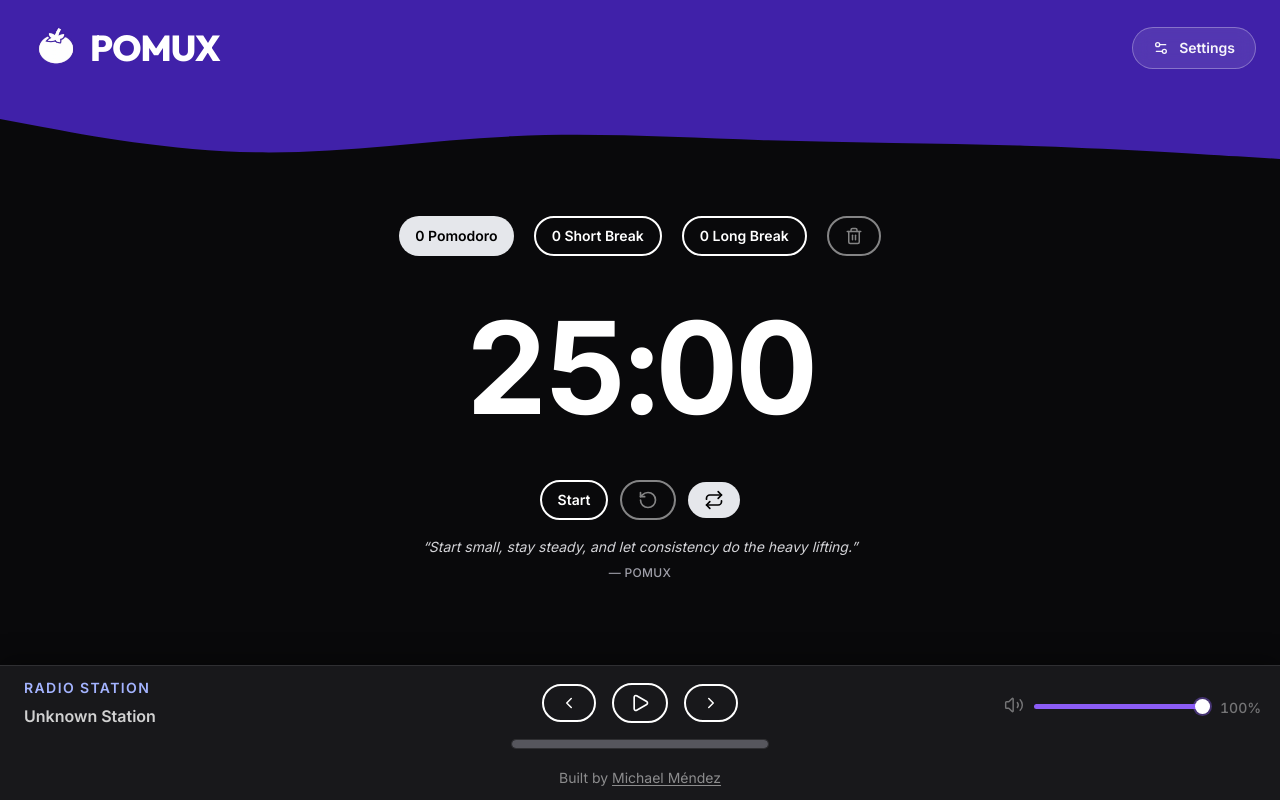
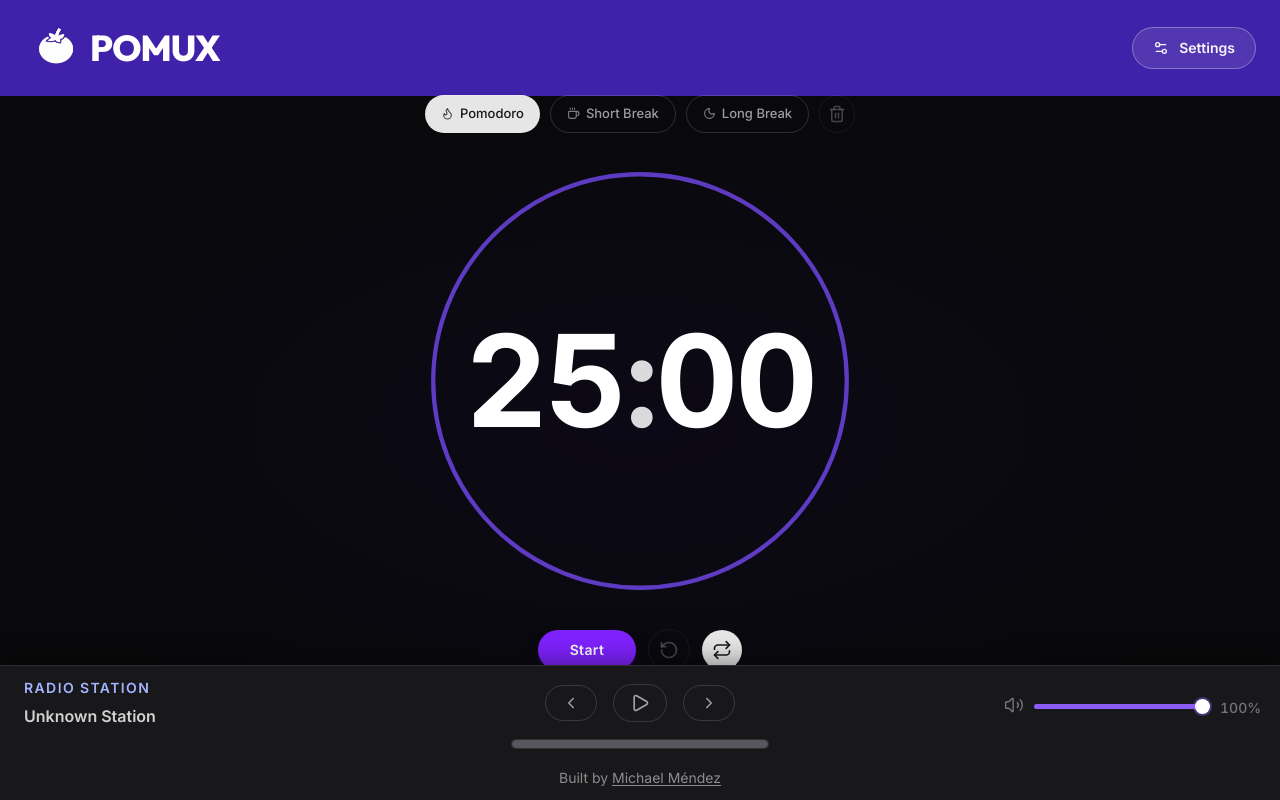
Before and after one commit to michaelmendez/pomux, a React (Vite) app: page / in a window 1280 px wide. Built offline with nearby package versions, Linux system fonts and the light colour scheme; no server answers.

Commit message:
feat: enhance timer components with improved styling, layout, and functionality

```diff
--- a/src/App.tsx
+++ b/src/App.tsx
@@ -15,7 +15,7 @@ function App() {
     <SettingsProvider>
       <title>{isTimerRunning ? `${formatTime(seconds)} · ${APP_NAME}` : BASE_HEAD_TITLE}</title>
       <HeaderLayout />
-      <main className="flex flex-1 flex-col items-center justify-center gap-4 xs:gap-2 px-4 sm:px-6 pb-44 xs:pb-52 sm:pb-44">
+      <main className="flex flex-1 flex-col items-center justify-center gap-6 xs:gap-3 px-4 sm:px-6 pb-44 xs:pb-52 sm:pb-44">
         <TimerLayout
           seconds={seconds}
           setSeconds={setSeconds}
--- a/src/features/header/components/Settings.tsx
+++ b/src/features/header/components/Settings.tsx
@@ -1,5 +1,5 @@
+import { useSettings } from "@/contexts/useSettings";
 import Slider from "@/shared/ui/Slider";
-import { useSettings } from "@/contexts/useSettings";
 import { toMinutes, toSeconds } from "@/utils/timeConversion";
 import { Settings2, X } from "lucide-react";
 import { useEffect, useRef, useState } from "react";
@@ -221,7 +221,7 @@ export default function Settings() {
                   <button
                     type="submit"
                     disabled={!isDirty}
-                    className="rounded-full bg-white px-5 py-2 text-base font-semibold text-black transition-opacity hover:opacity-90 disabled:cursor-not-allowed disabled:opacity-50 focus-visible:outline-none focus-visible:ring-2 focus-visible:ring-white/40"
+                    className="rounded-full bg-violet-600 px-5 py-2 text-base font-semibold text-white shadow-lg shadow-violet-950/40 transition-all hover:bg-violet-500 disabled:cursor-not-allowed disabled:opacity-40 focus-visible:outline-none focus-visible:ring-2 focus-visible:ring-violet-400/60"
                   >
                     Save
                   </button>
--- a/src/features/timer/components/Layout.tsx
+++ b/src/features/timer/components/Layout.tsx
@@ -1,19 +1,19 @@
+import {
+  INITIAL_SESSIONS,
+  NOTIFICATION_SOUND_PATH,
+  POMODOROS_BEFORE_LONG_BREAK,
+  STORAGE_KEYS,
+  TIMER_INTERVAL_MS,
+  TIMER_TYPES,
+} from "@/constants/consts";
+import { useSettings } from "@/contexts/useSettings";
 import MotivationalQuote from "@/features/timer/components/MotivationalQuote";
 import Timer from "@/features/timer/components/Timer";
 import TimerControlBar from "@/features/timer/components/TimerControlBar";
 import TimerSessionNav from "@/features/timer/components/TimerSessionNav";
-import {
-  TIMER_TYPES,
-  STORAGE_KEYS,
-  NOTIFICATION_SOUND_PATH,
-  INITIAL_SESSIONS,
-  POMODOROS_BEFORE_LONG_BREAK,
-  TIMER_INTERVAL_MS,
-} from "@/constants/consts";
-import { useSettings } from "@/contexts/useSettings";
 import useLocalStorage from "@/hooks/useLocalStorage";
 import type { TimerTypes } from "@/types/types";
-import { useState, useRef, useEffect } from "react";
+import { useEffect, useRef, useState } from "react";
 
 type TimerLayoutProps = {
   seconds: number;
@@ -35,11 +35,18 @@ export default function TimerLayout({
   const [sessions, setSessions] = useLocalStorage(STORAGE_KEYS.SESSIONS, INITIAL_SESSIONS);
   const { settings } = useSettings();
 
+  // Track running state in a ref so the reset effect only fires on mode/duration
+  // changes — NOT when the timer is merely paused/resumed.
+  const isTimerRunningRef = useRef(isTimerRunning);
   useEffect(() => {
-    if (!isTimerRunning) {
+    isTimerRunningRef.current = isTimerRunning;
+  }, [isTimerRunning]);
+
+  useEffect(() => {
+    if (!isTimerRunningRef.current) {
       setSeconds(settings.durations[activeButton]);
     }
-  }, [activeButton, isTimerRunning, setSeconds, settings.durations]);
+  }, [activeButton, settings.durations, setSeconds]);
 
   useEffect(() => {
     if (seconds === 0) {
@@ -124,7 +131,11 @@ export default function TimerLayout({
         sessions={sessions}
         handleResetSessions={handleResetSessions}
       />
-      <Timer seconds={seconds} isRunning={isTimerRunning} />
+      <Timer
+        seconds={seconds}
+        totalSeconds={settings.durations[activeButton]}
+        isRunning={isTimerRunning}
+      />
       <TimerControlBar
         isTimerRunning={isTimerRunning}
         handleStartTimer={handleStartTimer}
--- a/src/features/timer/components/MotivationalQuote.tsx
+++ b/src/features/timer/components/MotivationalQuote.tsx
@@ -80,18 +80,18 @@ export default function MotivationalQuote() {
   }
 
   return (
-    <div className="flex flex-col items-center gap-1 w-full max-w-xs sm:max-w-md md:max-w-lg text-center px-4 xs:px-2">
+    <div className="flex flex-col items-center gap-1.5 w-full max-w-xs sm:max-w-md md:max-w-lg text-center px-4 xs:px-2">
       <div
         className={`xs:min-h-[3.9rem] transition-all duration-500 ease-out motion-reduce:transition-none ${
           isVisible ? "opacity-100 translate-y-0" : "opacity-0 translate-y-1"
         }`}
       >
-        <blockquote className="quote-clamp text-sm xs:text-[0.84rem] italic text-zinc-300 leading-relaxed xs:leading-snug">
+        <blockquote className="quote-clamp text-sm xs:text-[0.84rem] italic text-white/40 leading-relaxed xs:leading-snug font-light">
           &ldquo;{displayQuote?.q}&rdquo;
         </blockquote>
-        <span className="mt-1 text-xs xs:text-[10px] font-medium text-zinc-400 tracking-wide uppercase">
-          — {displayQuote?.a}
-        </span>
+        <cite className="mt-1.5 block text-[11px] xs:text-[10px] not-italic font-medium text-white/45 tracking-widest uppercase">
+          &mdash; {displayQuote?.a}
+        </cite>
       </div>
     </div>
   );
--- a/src/features/timer/components/Timer.tsx
+++ b/src/features/timer/components/Timer.tsx
@@ -1,22 +1,69 @@
 import { formatTime } from "@/utils/formatTime";
+
+const RING_RADIUS = 120;
+const CIRCUMFERENCE = 2 * Math.PI * RING_RADIUS;
 
 type TimerProps = {
   seconds: number;
+  totalSeconds: number;
   isRunning: boolean;
 };
 
-export default function Timer({ seconds, isRunning }: Readonly<TimerProps>) {
+export default function Timer({ seconds, totalSeconds, isRunning }: Readonly<TimerProps>) {
   const [minutes, secs] = formatTime(seconds).split(":");
+  const progress = totalSeconds > 0 ? seconds / totalSeconds : 1;
+  const strokeDashoffset = CIRCUMFERENCE * (1 - progress);
 
   return (
-    <div
-      className={`rounded-full p-4 sm:p-8 transition-all duration-700 ${
-        isRunning ? "shadow-[0_0_60px_10px_rgba(65,0,202,0.4)]" : "shadow-none"
-      }`}
-    >
-      <span className="text-8xl xs:text-6xl md:text-9xl font-bold tracking-tight tabular-nums">
+    <div className="relative flex items-center justify-center xs:w-60 xs:h-60 w-80 h-80 md:w-112 md:h-112">
+      {/* Ambient glow when running */}
+      <div
+        className={`absolute inset-0 rounded-full transition-all duration-700 ease-in-out pointer-events-none ${
+          isRunning
+            ? "shadow-[0_0_80px_rgba(112,69,235,0.18),inset_0_0_60px_rgba(65,0,202,0.07)]"
+            : "shadow-none"
+        }`}
+      />
+
+      {/* SVG progress ring */}
+      <svg
+        viewBox="0 0 260 260"
+        className="absolute inset-0 w-full h-full -rotate-90"
+        aria-hidden="true"
+      >
+        {/* Track */}
+        <circle
+          cx="130"
+          cy="130"
+          r={RING_RADIUS}
+          fill="none"
+          stroke="rgba(255,255,255,0.05)"
+          strokeWidth="2"
+        />
+        {/* Progress arc */}
+        <circle
+          cx="130"
+          cy="130"
+          r={RING_RADIUS}
+          fill="none"
+          stroke="rgba(112,69,235,0.8)"
+          strokeWidth="2.5"
+          strokeLinecap="round"
+          strokeDasharray={CIRCUMFERENCE}
+          strokeDashoffset={strokeDashoffset}
+          style={{ transition: isRunning ? "stroke-dashoffset 1s linear" : "none" }}
+        />
+      </svg>
+
+      {/* Timer digits */}
+      <span className="relative z-10 text-8xl xs:text-6xl md:text-9xl font-bold tracking-tight tabular-nums leading-none select-none">
         {minutes}
-        <span className={isRunning ? "animate-pulse" : ""}>:</span>
+        <span
+          className="transition-opacity duration-300"
+          style={{ opacity: isRunning ? 0.55 : 0.85 }}
+        >
+          :
+        </span>
         {secs}
       </span>
     </div>
--- a/src/features/timer/components/TimerControlBar.tsx
+++ b/src/features/timer/components/TimerControlBar.tsx
@@ -1,5 +1,5 @@
+import { DEFAULT_DURATIONS, ICON_SIZE } from "@/constants/consts";
 import Button from "@/shared/ui/Button";
-import { DEFAULT_DURATIONS, ICON_SIZE } from "@/constants/consts";
 import type { TimerTypes } from "@/types/types";
 import { Repeat, RotateCcw } from "lucide-react";
 
@@ -24,13 +24,19 @@ export default function TimerControlBar({
 }: Readonly<TimerControlBarProps>) {
   return (
     <div className="flex items-center gap-3">
-      <Button isActive={isTimerRunning} onClick={handleStartTimer}>
+      <Button
+        variant="cta"
+        isActive={isTimerRunning}
+        onClick={handleStartTimer}
+        className="font-semibold rounded-full px-8 py-2.5 text-sm tracking-wide"
+      >
         {isTimerRunning ? "Pause" : "Start"}
       </Button>
       <Button
         onClick={handleRefreshTime}
         title="Restart timer"
         disabled={seconds === DEFAULT_DURATIONS[activeButton]}
+        className="font-semibold rounded-full p-2.5 text-sm"
       >
         <RotateCcw size={ICON_SIZE.MD} />
       </Button>
@@ -38,6 +44,7 @@ export default function TimerControlBar({
         isActive={autoStart}
         onClick={() => setAutoStart((prev: boolean) => !prev)}
         title={autoStart ? "Auto-start on" : "Auto-start off"}
+        className="font-semibold rounded-full p-2.5 text-sm"
       >
         <Repeat size={ICON_SIZE.MD} />
       </Button>
--- a/src/features/timer/components/TimerSessionNav.tsx
+++ b/src/features/timer/components/TimerSessionNav.tsx
@@ -11,6 +11,9 @@ type TimerSessionNavProps = {
   handleResetSessions: () => void;
 };
 
+const NAV_BTN =
+  "inline-flex items-center gap-1.5 font-medium rounded-full px-4 py-2 text-[13px] xs:px-3 xs:py-1.5 xs:text-xs";
+
 export default function TimerSessionNav({
   activeButton,
   handleTimerClick,
@@ -18,48 +21,57 @@ export default function TimerSessionNav({
   handleResetSessions,
 }: Readonly<TimerSessionNavProps>) {
   return (
-    <div className="flex flex-wrap justify-center gap-5 max-[376px]:gap-3">
+    <div className="flex flex-wrap justify-center gap-2.5 max-[376px]:gap-2">
       <Button
         isActive={activeButton === TIMER_TYPES.POMODORO}
         onClick={() => handleTimerClick(TIMER_TYPES.POMODORO)}
         title="Pomodoro"
-        className="font-semibold rounded-full px-4 py-2 text-sm max-[376px]:px-4 max-[376px]:py-2 max-[376px]:text-xs"
+        className={NAV_BTN}
       >
-        <span className="max-[376px]:hidden">{sessions.pomodoro} Pomodoro</span>
-        <span className="hidden max-[376px]:inline-flex items-center gap-2">
-          <Flame size={18} />
+        <Flame size={13} className="shrink-0 opacity-80" />
+        <span className="xs:hidden">Pomodoro</span>
+        {sessions.pomodoro > 0 && (
+          <span className="tabular-nums opacity-50 text-[11px] xs:text-[10px]">
             {sessions.pomodoro}
           </span>
+        )}
       </Button>
+
       <Button
         isActive={activeButton === TIMER_TYPES.SHORT_BREAK}
         onClick={() => handleTimerClick(TIMER_TYPES.SHORT_BREAK)}
         title="Short Break"
-        className="font-semibold rounded-full px-4 py-2 text-sm max-[376px]:px-4 max-[376px]:py-2 max-[376px]:text-xs"
+        className={NAV_BTN}
       >
-        <span className="max-[376px]:hidden">{sessions.shortBreak} Short Break</span>
-        <span className="hidden max-[376px]:inline-flex items-center gap-2">
-          <Coffee size={18} />
+        <Coffee size={13} className="shrink-0 opacity-80" />
+        <span className="xs:hidden">Short Break</span>
+        {sessions.shortBreak > 0 && (
+          <span className="tabular-nums opacity-50 text-[11px] xs:text-[10px]">
             {sessions.shortBreak}
           </span>
+        )}
       </Button>
+
       <Button
         isActive={activeButton === TIMER_TYPES.LONG_BREAK}
         onClick={() => handleTimerClick(TIMER_TYPES.LONG_BREAK)}
         title="Long Break"
-        className="font-semibold rounded-full px-4 py-2 text-sm max-[376px]:px-4 max-[376px]:py-2 max-[376px]:text-xs"
+        className={NAV_BTN}
       >
-        <span className="max-[376px]:hidden">{sessions.longBreak} Long Break</span>
-        <span className="hidden max-[376px]:inline-flex items-center gap-2">
-          <Moon size={18} />
+        <Moon size={13} className="shrink-0 opacity-80" />
+        <span className="xs:hidden">Long Break</span>
+        {sessions.longBreak > 0 && (
+          <span className="tabular-nums opacity-50 text-[11px] xs:text-[10px]">
             {sessions.longBreak}
           </span>
+        )}
       </Button>
+
       <Button
         onClick={handleResetSessions}
         title="Reset sessions"
         disabled={Object.values(sessions).every((s: number) => s === 0)}
-        className="font-semibold rounded-full px-4 py-2 text-sm"
+        className="inline-flex items-center rounded-full p-2 text-sm"
       >
         <Trash2 size={ICON_SIZE.SM} />
       </Button>
--- a/src/index.css
+++ b/src/index.css
@@ -24,6 +24,15 @@ body {
   background-color: #09090b;
   color: #fff;
   -webkit-font-smoothing: antialiased;
+  -moz-osx-font-smoothing: grayscale;
+}
+
+#root > main {
+  background-image: radial-gradient(
+    ellipse 80% 60% at 50% 40%,
+    rgba(65, 0, 202, 0.06) 0%,
+    transparent 70%
+  );
 }
 
 #root {
--- a/src/shared/ui/Button.tsx
+++ b/src/shared/ui/Button.tsx
@@ -1,4 +1,6 @@
 import type { ReactNode } from "react";
+
+type ButtonVariant = "default" | "cta";
 
 type ButtonProps = {
   children: ReactNode;
@@ -8,14 +10,34 @@ type ButtonProps = {
   isActive?: boolean;
   disabled?: boolean;
   type?: "button" | "submit" | "reset";
+  variant?: ButtonVariant;
 };
 
-const styles = (baseClassName: string, isActive: boolean, disabled: boolean) => {
+const styles = (
+  baseClassName: string,
+  isActive: boolean,
+  disabled: boolean,
+  variant: ButtonVariant,
+) => {
   let className = baseClassName;
-  className += isActive ? " bg-gray-200 text-black" : " bg-transparent text-white border-2";
-  className += disabled
-    ? " opacity-50 cursor-not-allowed"
-    : " hover:bg-gray-200 hover:text-black transition-colors duration-200";
+
+  if (variant === "cta") {
+    className += isActive
+      ? " bg-white/10 border border-white/20 text-white"
+      : " bg-violet-600 border-0 text-white shadow-lg shadow-violet-950/50";
+    const ctaHover = isActive
+      ? " hover:bg-white/15 transition-all duration-200"
+      : " hover:bg-violet-500 transition-all duration-200";
+    className += disabled ? " opacity-50 cursor-not-allowed" : ctaHover;
+  } else {
+    className += isActive
+      ? " bg-white/90 text-zinc-900 border-transparent"
+      : " bg-transparent text-white/60 border border-white/15";
+    className += disabled
+      ? " opacity-40 cursor-not-allowed"
+      : " hover:bg-white/10 hover:text-white transition-colors duration-200";
+  }
+
   return className;
 };
 
@@ -27,10 +49,11 @@ export default function Button({
   className = "font-semibold rounded-full px-4 py-2 text-sm xs:px-3 xs:py-1.5 xs:text-xs",
   disabled = false,
   type = "button",
+  variant = "default",
 }: Readonly<ButtonProps>) {
   return (
     <button
-      className={styles(className, isActive, disabled)}
+      className={styles(className, isActive, disabled, variant)}
       onClick={onClick}
       title={title}
       disabled={disabled}
```
Lines whose indentation alone changed are shown as unchanged.
